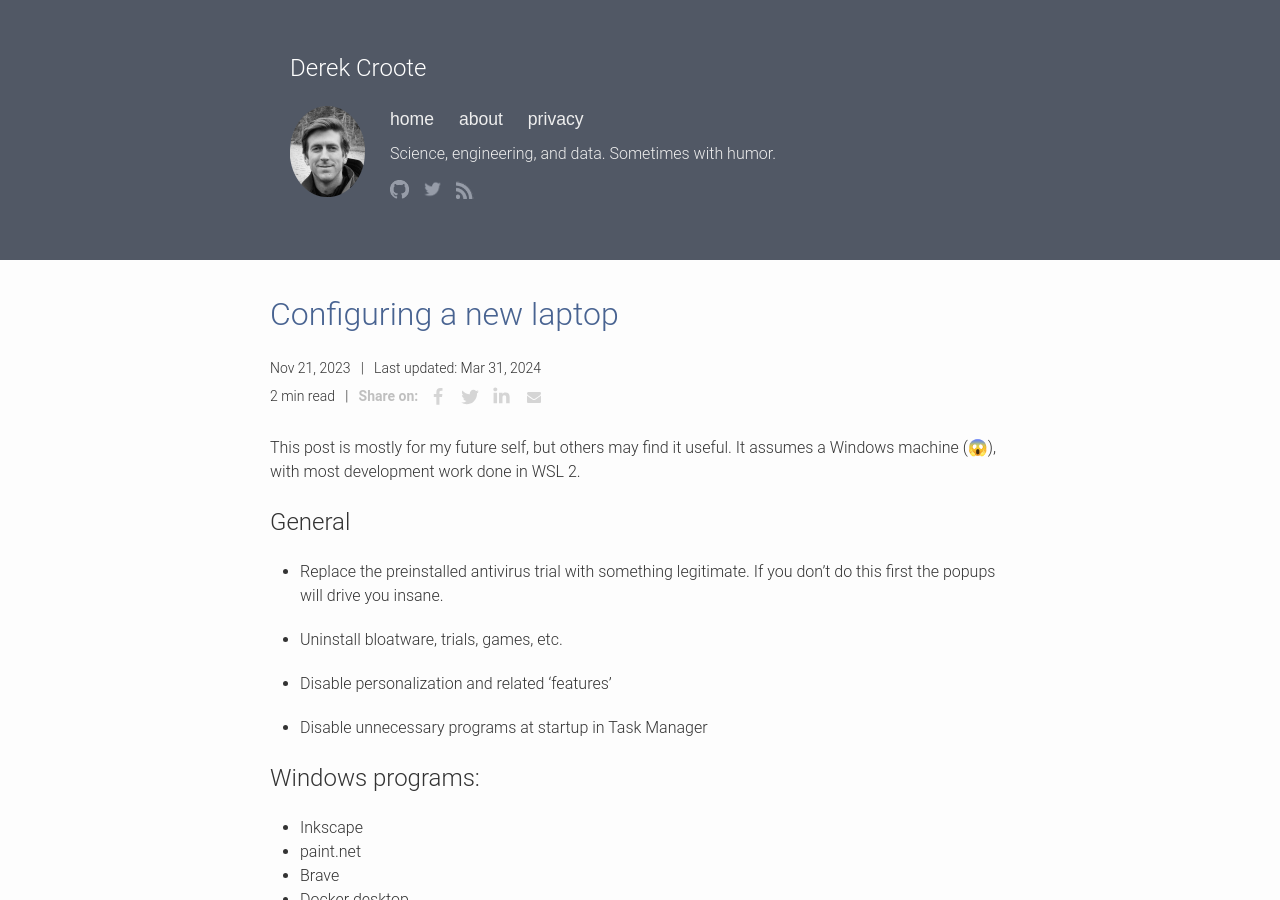
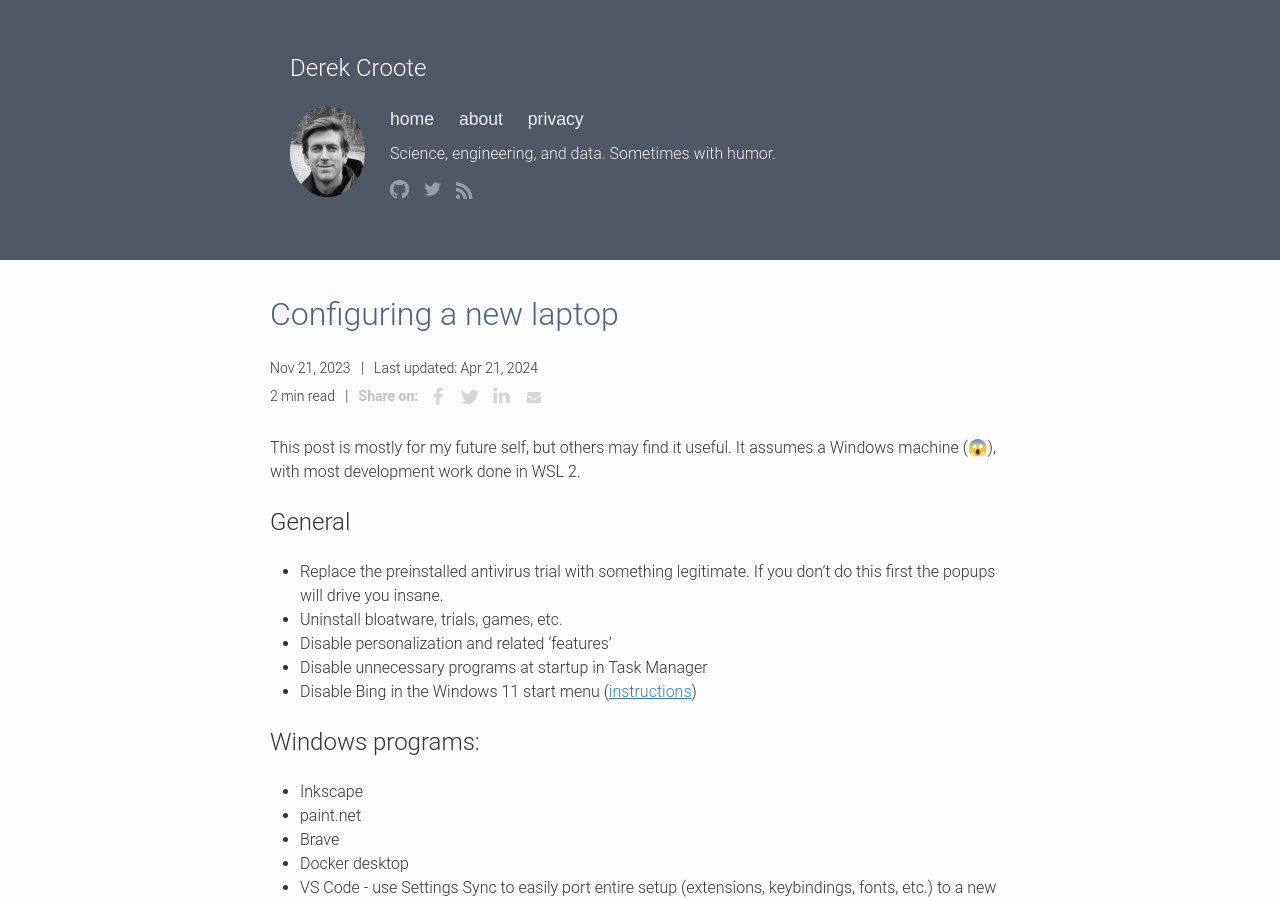
Before and after one commit to dcroote/dcroote.github.io, a Jekyll site: the page built from _posts/2023-11-21-configuring-a-new-laptop.md, in a window 1280 px wide and 900 px high. Built offline with Jekyll 4.4.1, drawn with Linux system fonts in a browser that asks for light colours; some web fonts are replaced.

Commit message:
feat: laptop config update - disable bing in start menu

```diff
--- a/_posts/2023-11-21-configuring-a-new-laptop.md
+++ b/_posts/2023-11-21-configuring-a-new-laptop.md
@@ -4,7 +4,7 @@ title: Configuring a new laptop
 image: /images/configuring_laptop/laptop.webp
 image-alt: A sleek, modern laptop with a glossy screen, open on a minimalist desk. The desk is wooden, clean, and there's a small potted plant to the side. Soft, ambient lighting creates a cozy atmosphere. The laptop screen displays a vibrant wallpaper with abstract geometric shapes in blue and green hues. The scene suggests innovation, productivity, and modern technology. The background is softly blurred, emphasizing the laptop and the work environment.
 comments: false
-last_modified_at: 2024-03-31 21:58:00 -0800
+last_modified_at: 2024-04-21 14:15:00 -0700
 ---
 
 This post is mostly for my future self, but others may find it useful. It assumes a Windows machine (😱), with most development work done in WSL 2.
@@ -12,12 +12,10 @@ This post is mostly for my future self, but others may find it useful. It assume
 ## General
 
 - Replace the preinstalled antivirus trial with something legitimate. If you don't do this first the popups will drive you insane.
-
 - Uninstall bloatware, trials, games, etc.
-
 - Disable personalization and related 'features'
-
 - Disable unnecessary programs at startup in Task Manager
+- Disable Bing in the Windows 11 start menu (<a href="https://www.howtogeek.com/826967/how-to-disable-bing-in-the-windows-11-start-menu/">instructions</a>)
 
 ## Windows programs:
 
```
